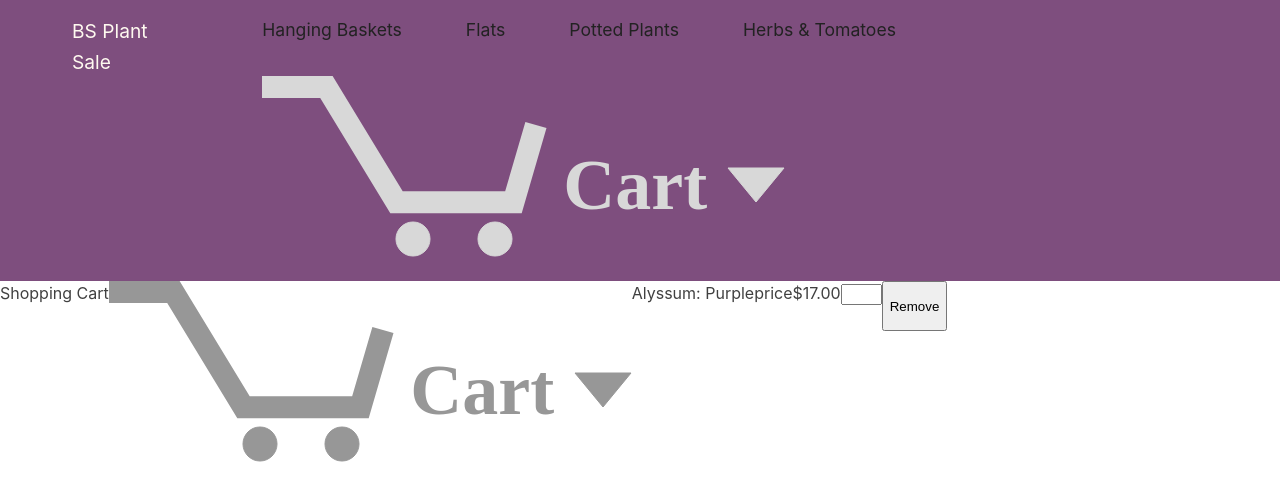
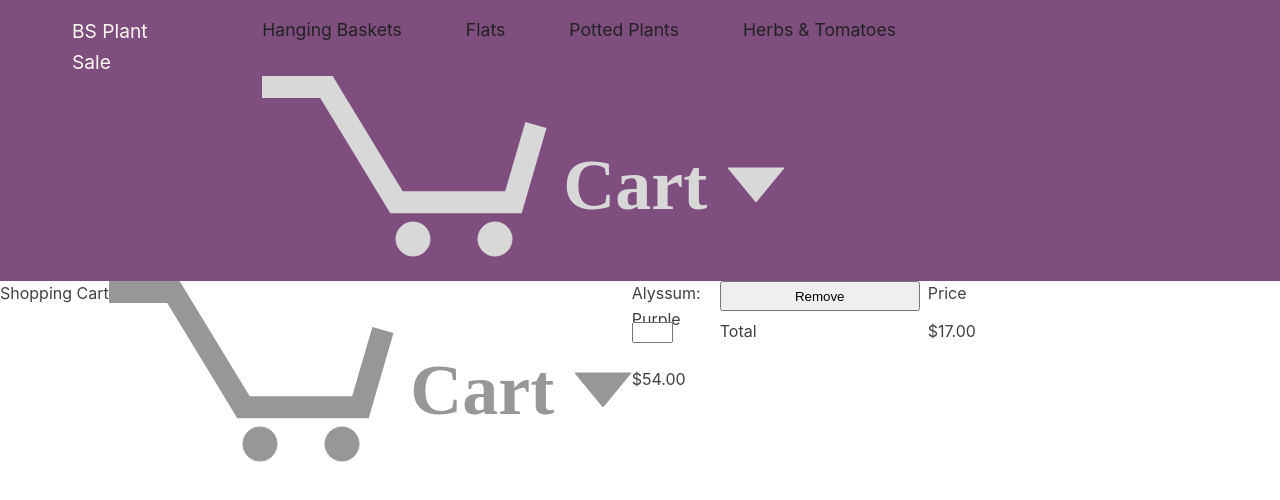
Before and after one commit to betsystevens/flowersale, a React (Create React App) app: page /cart in a window 1280 px wide. Shown: the top 500 px of the page. Built offline with nearby package versions, Linux system fonts and the light colour scheme.

Commit message:
style cart layout using hard coded data

```diff
--- a/src/App.css
+++ b/src/App.css
@@ -199,6 +199,13 @@ nav li.logo a:hover {
   grid-row: 1 / 4;
 }
 
+.cartGrid {
+  display: grid;
+  grid-gap: 0.5rem;
+  grid-template-columns: 80px 200px 80px;
+  grid-template-rows: 30px 40px 25px;
+}
+
 /* quantity styles */
 .minus {
   background-image: url(/assets/icons/minus.svg);
--- a/src/components/Cart.js
+++ b/src/components/Cart.js
@@ -4,8 +4,8 @@ import Quantity from "./Quantity";
 function Cart(props) {
   return (
     <div className="bg-gray-100 flex flex-col h-screen">
-      <div className="mt-12">
-        <div className="m-auto flex justify-between w-11/12 h-20 bg-white">
+      <div className="mt-12 m-auto w-11/12 h-28 bg-white">
+        <div className="flex items-center justify-between">
           <p className="pl-8 text-4xl text-gray-700 font-semibold p-4">
             Shopping Cart
           </p>
@@ -16,14 +16,21 @@ function Cart(props) {
           />
         </div>
       </div>
-      <div className="mt-10">
-        <div className="m-auto flex flex-col w-11/12 bg-white">
-          <img className="w-24 h-20 bg-green-500"></img>
-          <p>Alyssum: Purple</p>
-          <p>price</p>
-          <p>$17.00</p>
-          <Quantity />
-          <button>Remove</button>
+      {/* card */}
+      <div className="mt-10 m-auto pl-8 py-8 flex items-center w-11/12 bg-white">
+        <img className="w-44 h-32 bg-green-500 border-8 border-gray-50 shadow-2xl"></img>
+        <div className="mx-8 cartGrid">
+          <div className="col-span-2 flex items-center">
+            <p className="text-xl">Alyssum: Purple</p>
+          </div>
+          <button className="text-xs text-left underline ">Remove</button>
+          <p className="text-xs self-end">Price</p>
+          <div className="row-span-2 justify-self-center self-end">
+            <Quantity />
+          </div>
+          <p className="text-xs self-end">Total</p>
+          <p className="text-xl">$17.00</p>
+          <p className="text-xl">$54.00</p>
         </div>
       </div>
     </div>
```
